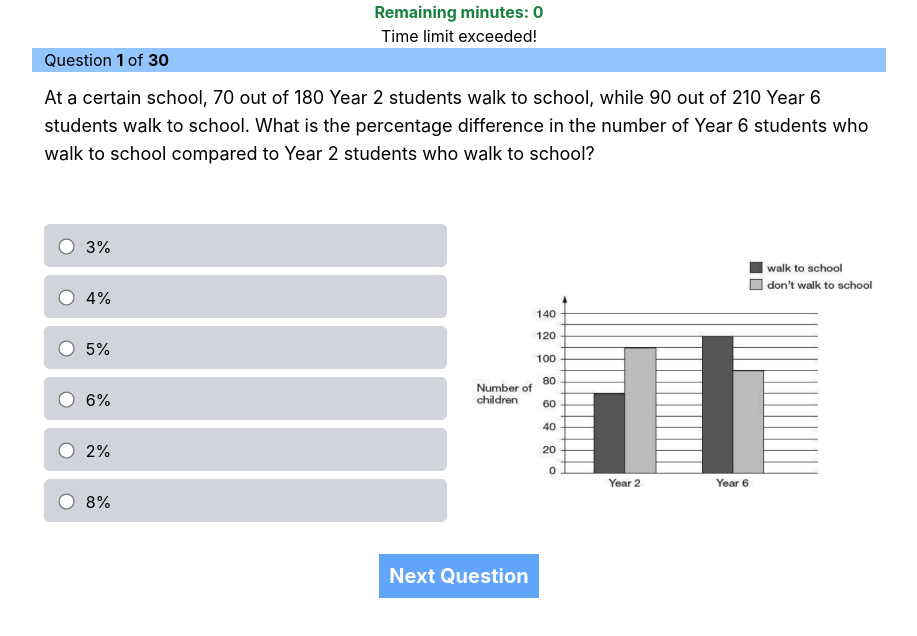
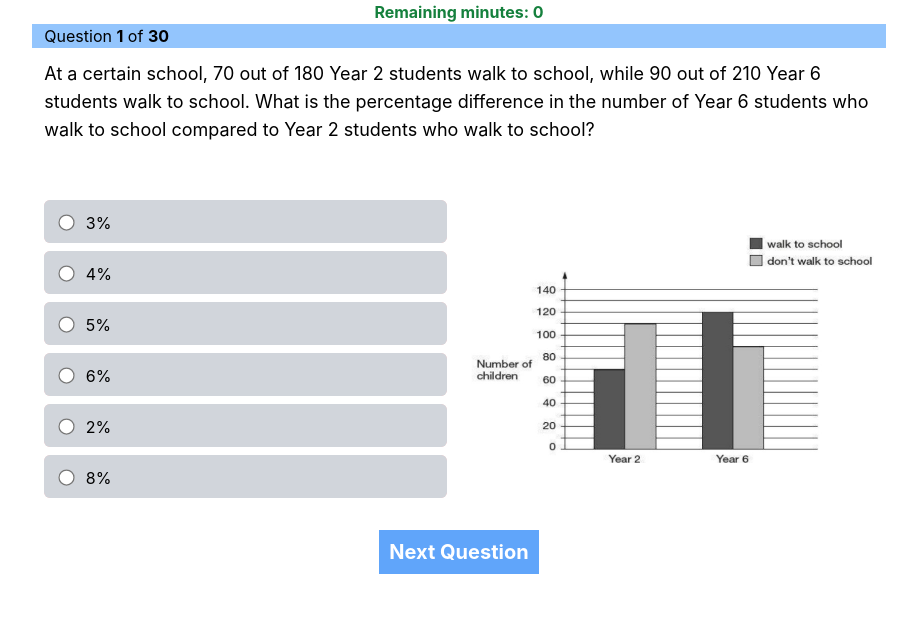
Before and after one commit to kachomanic/randomexam, a React (Create React App) app: page / in a window 1280 px wide. Shown: the top 636 px of the page, without its empty margins (181-1098 px from the left). Built offline with nearby package versions, Linux system fonts and the light colour scheme.

Commit message:
remove timelimit message

```diff
--- a/src/App.js
+++ b/src/App.js
@@ -83,7 +83,6 @@ function App() {
       <p className="text-green-700 font-bold">
         Remaining minutes: {Math.trunc(seconds / 60)}
       </p>
-      {message && <p>{message}</p>}
       {currentPos >= 0 ? (
         exams.length && (
           <div className="w-full">
```
